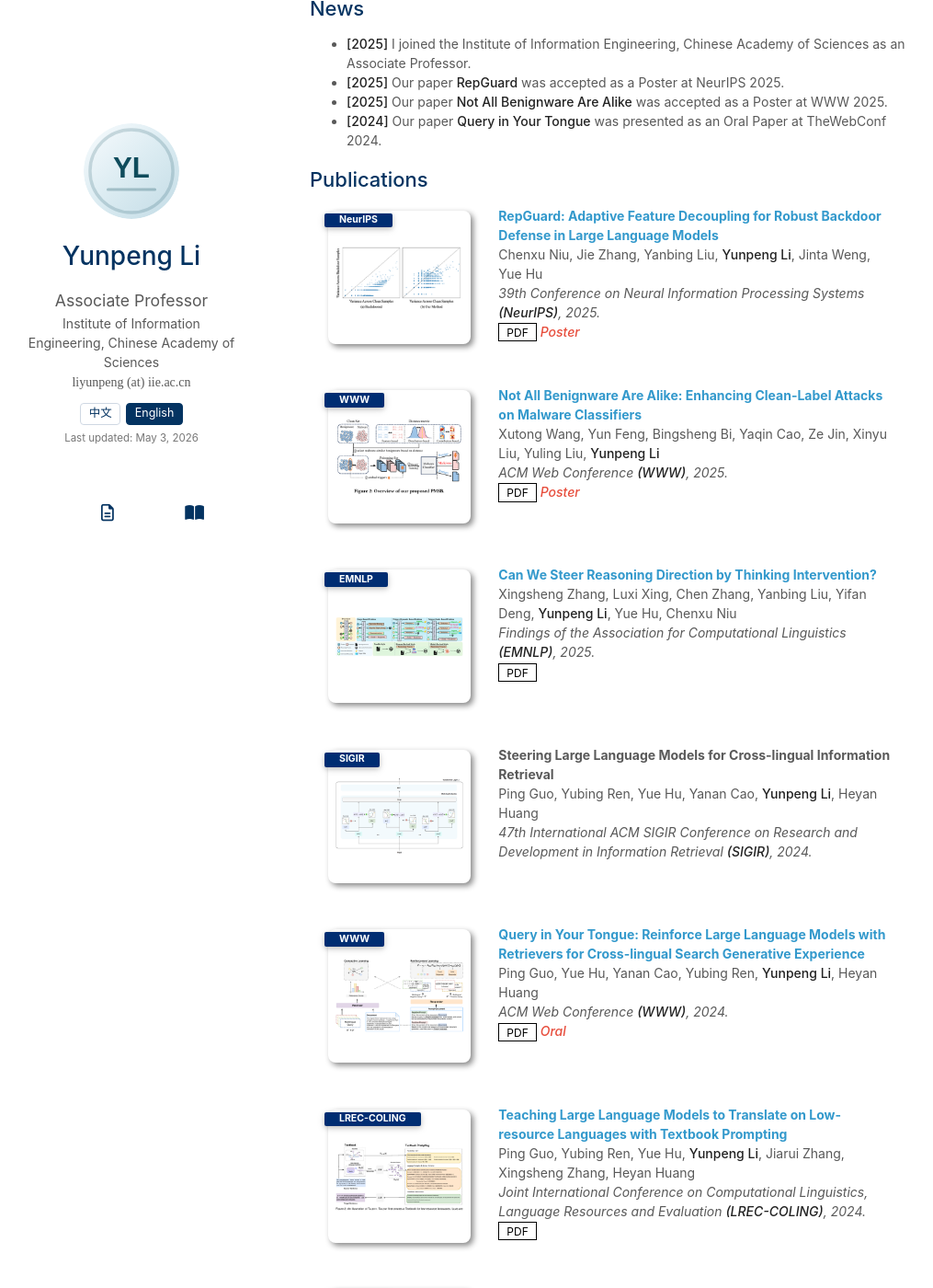
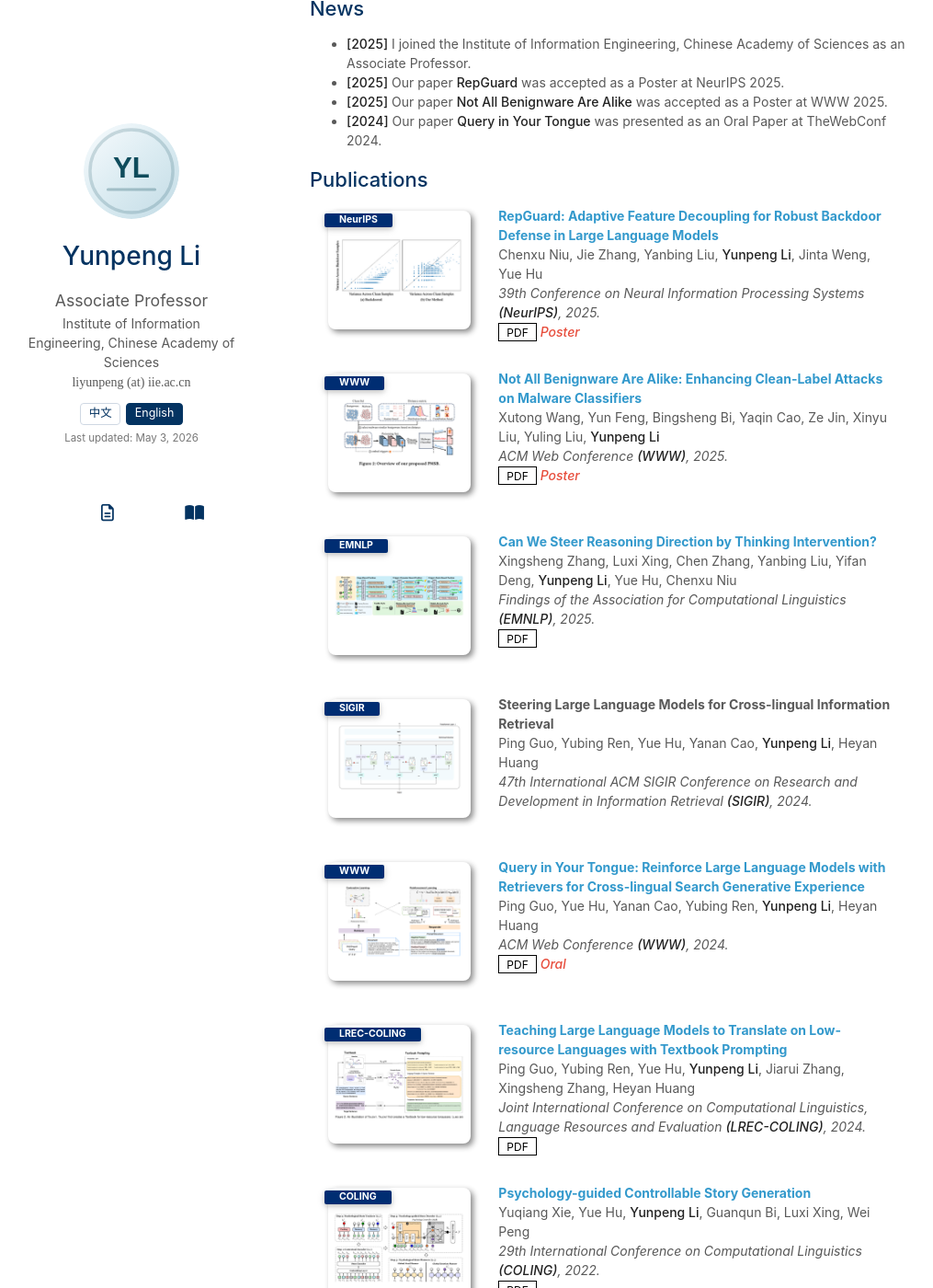
Before and after one commit to ReFantazio/Refantazio.github.io, a Jekyll site: the page built from index.md, in a window 1280 px wide and 1400 px high, scrolled down 843 px. Shown: the whole window at 92% size, without its empty margins (133-1148 px from the left). Built offline with Jekyll 4.4.1, drawn with Linux system fonts in a browser that asks for light colours; a style sheet for code colours, icons or effects is not loaded; our own code applies the rules of GitHub Pages for plain Markdown files.

Commit message:
Use 16 by 9 publication teasers

```diff
--- a/assets/css/publications-no-dark-mode.css
+++ b/assets/css/publications-no-dark-mode.css
@@ -36,9 +36,9 @@ blockquote { background: var(--global-bg-color); border-left: 2px solid var(--gl
 
 .publications ol.bibliography { list-style: none; padding: 0; margin-top: 0; }
 
-.publications ol.bibliography li { min-height: 150px; margin-bottom: 0.65rem; }
+.publications ol.bibliography li { min-height: 140px; margin-bottom: 0.55rem; }
 
-.publications ol.bibliography li .abbr { height: 9.75rem; margin-bottom: 0.5rem; }
+.publications ol.bibliography li .abbr { height: 8.7rem; margin-bottom: 0.5rem; }
 
 .publications ol.bibliography li .abbr abbr { display: inline-block; background-color: var(--global-theme-color); padding-left: 1rem; padding-right: 1rem; position: absolute; top: 8px; left: 16px; }
 
@@ -74,4 +74,4 @@ blockquote { background: var(--global-bg-color); border-left: 2px solid var(--gl
 
 .publications .pub-row { align-items: flex-start; }
 
-.publications ol.bibliography li .teaser { background: #fff; border-radius: 8px; box-shadow: 3px 3px 6px #888; box-sizing: border-box; height: 145px; width: 230px; margin-top: 5px; margin-left: 5px; margin-bottom: 5px; object-fit: contain; padding: 4px; }
+.publications ol.bibliography li .teaser { aspect-ratio: 16 / 9; background: #fff; border-radius: 8px; box-shadow: 3px 3px 6px #888; box-sizing: border-box; height: 129px; width: 230px; margin-top: 5px; margin-left: 5px; margin-bottom: 5px; object-fit: contain; padding: 4px; }
--- a/assets/css/publications.css
+++ b/assets/css/publications.css
@@ -38,9 +38,9 @@ blockquote { background: var(--global-bg-color); border-left: 2px solid var(--gl
 
 .publications ol.bibliography { list-style: none; padding: 0; margin-top: 0; }
 
-.publications ol.bibliography li { min-height: 150px; margin-bottom: 0.65rem; }
+.publications ol.bibliography li { min-height: 140px; margin-bottom: 0.55rem; }
 
-.publications ol.bibliography li .abbr { height: 9.75rem; margin-bottom: 0.5rem; }
+.publications ol.bibliography li .abbr { height: 8.7rem; margin-bottom: 0.5rem; }
 
 .publications ol.bibliography li .abbr abbr { display: inline-block; background-color: var(--global-theme-color); padding-left: 1rem; padding-right: 1rem; position: absolute; top: 8px; left: 16px; }
 
@@ -81,4 +81,4 @@ blockquote { background: var(--global-bg-color); border-left: 2px solid var(--gl
 
 .publications .pub-row { align-items: flex-start; }
 
-.publications ol.bibliography li .teaser { background: #fff; border-radius: 8px; box-shadow: 3px 3px 6px #888; box-sizing: border-box; height: 145px; width: 230px; margin-top: 5px; margin-left: 5px; margin-bottom: 5px; object-fit: contain; padding: 4px; }
+.publications ol.bibliography li .teaser { aspect-ratio: 16 / 9; background: #fff; border-radius: 8px; box-shadow: 3px 3px 6px #888; box-sizing: border-box; height: 129px; width: 230px; margin-top: 5px; margin-left: 5px; margin-bottom: 5px; object-fit: contain; padding: 4px; }
```
Also changed, not shown: README.md, assets/img/paper-asmr.png, assets/img/paper-benignware.png, assets/img/paper-pics.png, assets/img/paper-query-tongue.png, assets/img/paper-repguard.png, assets/img/paper-skam.png, assets/img/paper-talent.png, assets/img/paper-thinking-intervention.png.
